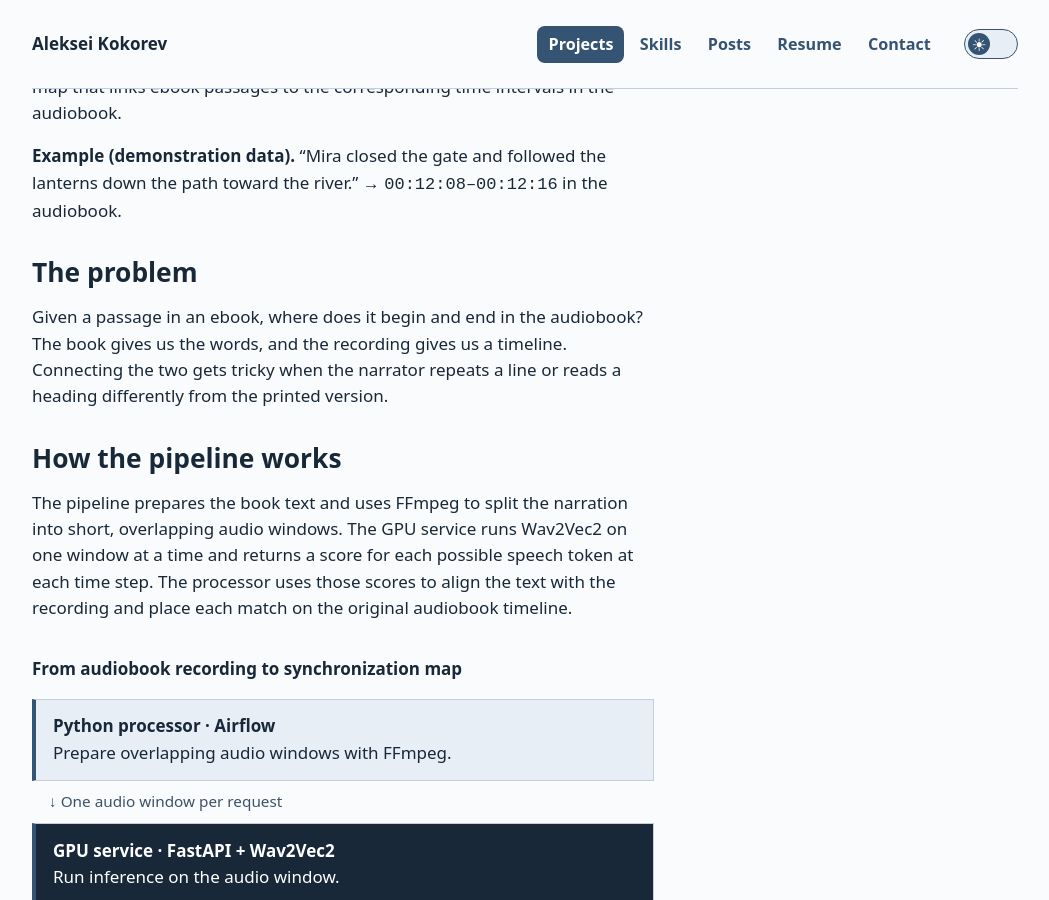
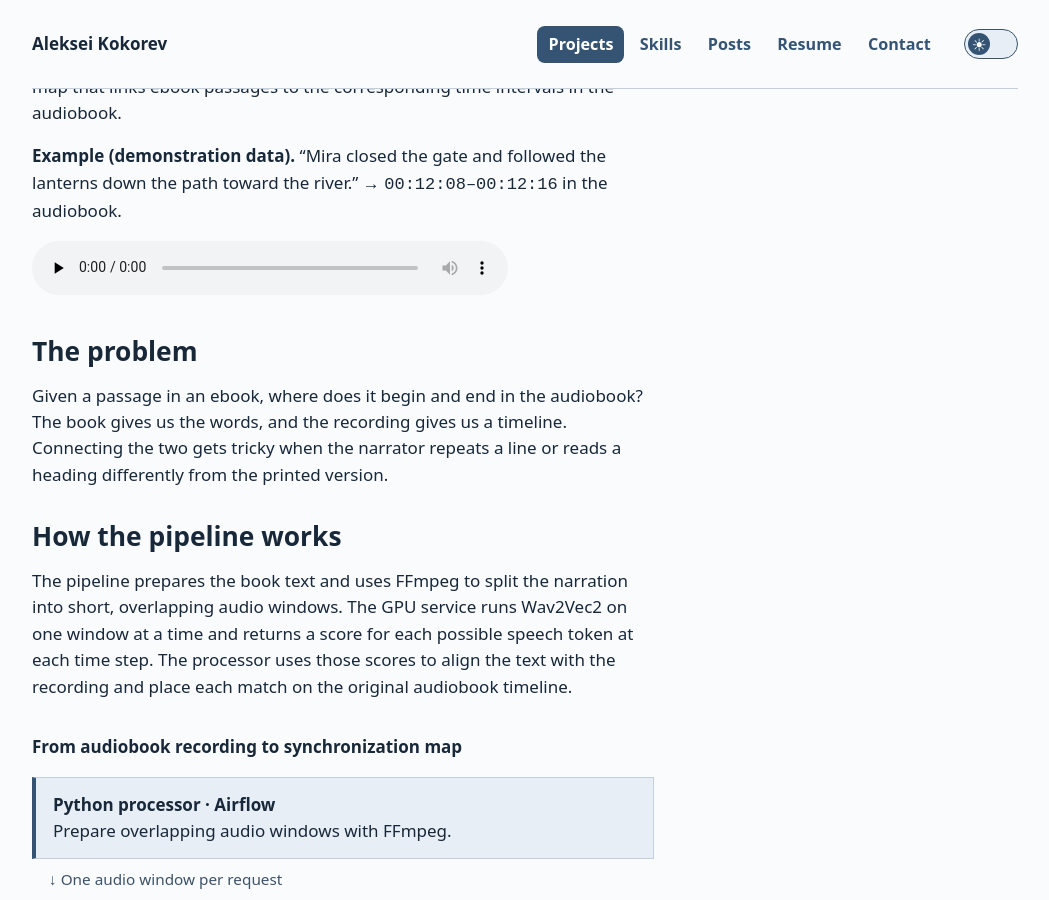
Before and after one commit to alex-coch/alex-coch.github.io, a Jekyll site: the page projects/audiobook-alignment/index.html, which Jekyll copies as it is, in a window 1280 px wide and 900 px high, scrolled down 525 px. Shown: the whole window, without its empty margins (115-1164 px from the left). Built offline with Jekyll 4.4.1, drawn with Linux system fonts in a browser that asks for light colours.

Commit message:
Add playable narration to the audiobook alignment example

```diff
--- a/projects/audiobook-alignment/index.html
+++ b/projects/audiobook-alignment/index.html
@@ -35,6 +35,10 @@
 <p><strong>My contribution.</strong> I built the Python alignment pipeline in Apache Airflow and deployed a dedicated FastAPI service for GPU inference to production.</p>
 <p><strong>Production result.</strong> The pipeline produces a validated SMIL synchronization map that links ebook passages to the corresponding time intervals in the audiobook.</p>
 <p><strong>Example (demonstration data).</strong> “Mira closed the gate and followed the lanterns down the path toward the river.” → <code>00:12:08–00:12:16</code> in the audiobook.</p>
+<audio controls preload="none" aria-label="Sample narration" style="width: min(100%, 28rem)">
+  <source src="example-narration.mp3" type="audio/mpeg">
+  <a href="example-narration.mp3">Download the sample narration (MP3)</a>
+</audio>
 <h2>The problem</h2>
 <p>Given a passage in an ebook, where does it begin and end in the audiobook? The book gives us the words, and the recording gives us a timeline. Connecting the two gets tricky when the narrator repeats a line or reads a heading differently from the printed version.</p>
 <h2>How the pipeline works</h2>
```
Also changed, not shown: 1 other file.
